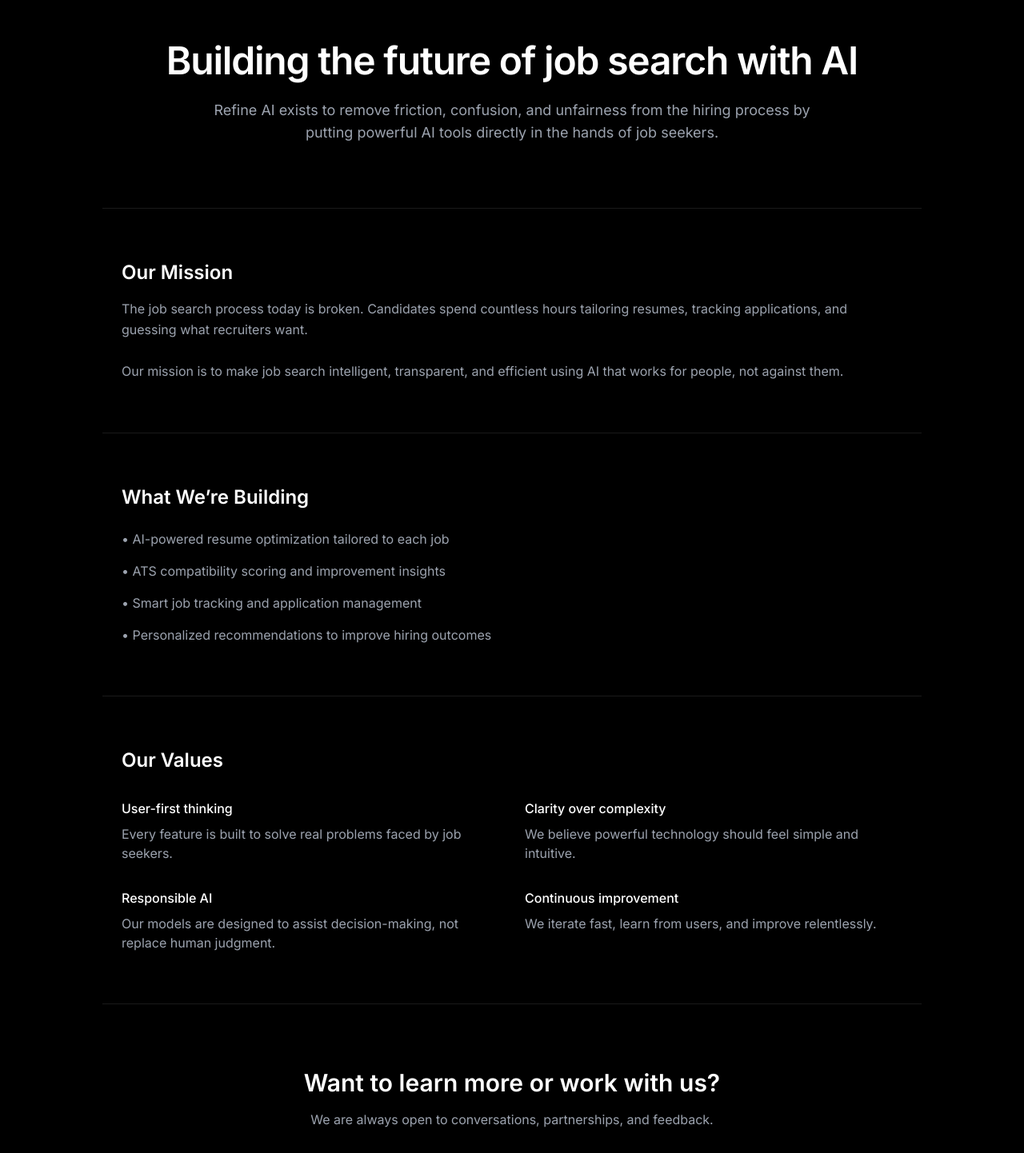
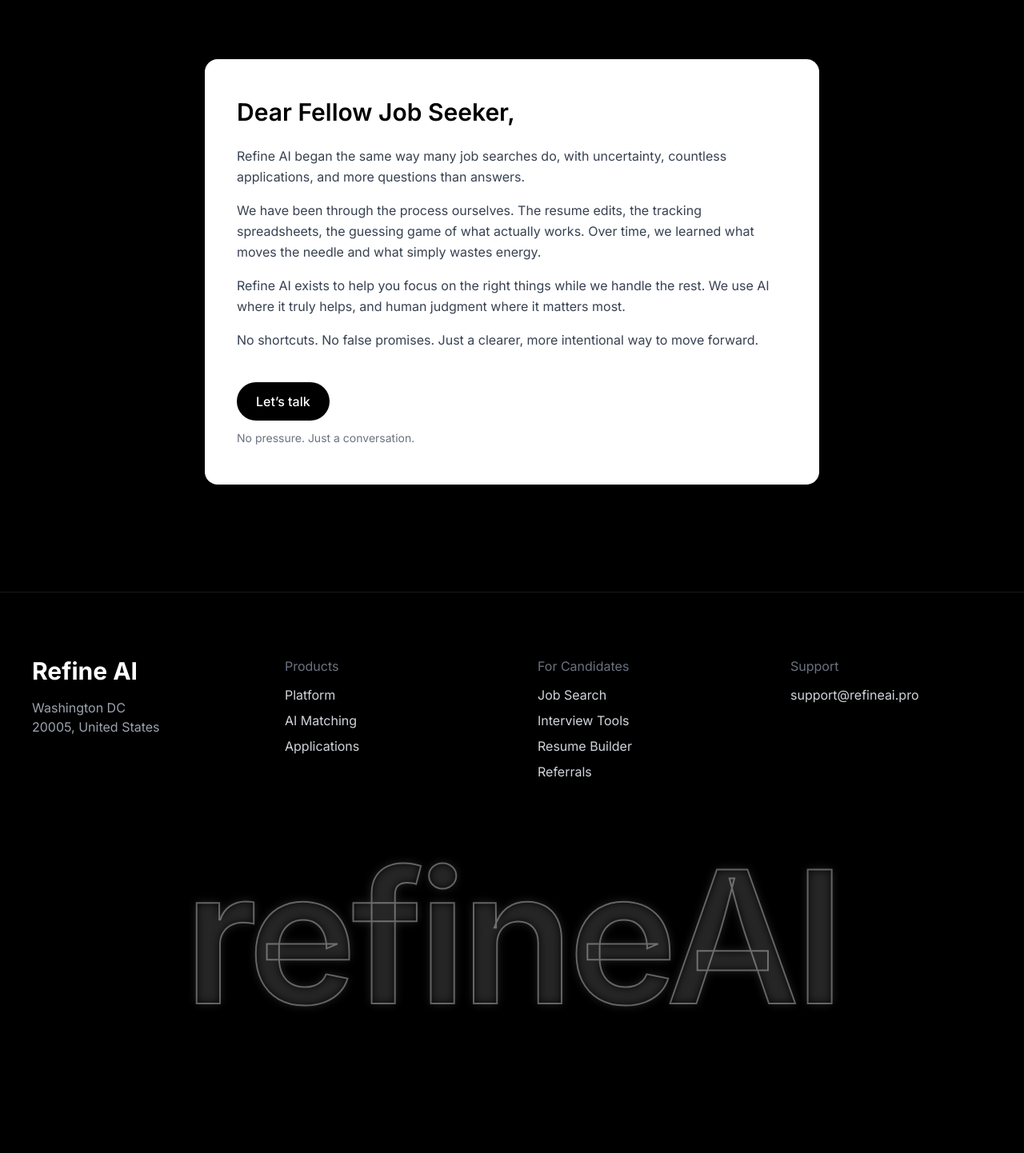
Before and after one commit to refineaipro/RefineAI, a Next.js app: page /about in a window 1280 px wide. Shown: the part 140-1582 px from the top of the page at 80% size. After the commit the page ends 1475 px from the top, so only its background shows below. Built offline with nearby package versions, Linux system fonts and the light colour scheme.

Commit message:
cpany-page

```diff
--- a/app/about/page.tsx
+++ b/app/about/page.tsx
@@ -1,92 +1,53 @@
 export default function CompanyPage() {
   return (
-    <div className="min-h-screen bg-black text-white">
+    <div className="min-h-screen bg-black flex items-center justify-center px-6">
 
-      {/* Hero */}
-      <section className="max-w-5xl mx-auto px-6 pt-28 pb-20 text-center">
-        <h1 className="text-4xl md:text-5xl font-semibold tracking-tight">
-          Building the future of job search with AI
+      {/* Letter Card */}
+      <div className="w-full max-w-3xl bg-white text-black rounded-2xl shadow-xl px-10 py-12">
+
+        {/* Letter Content */}
+        <h1 className="text-3xl font-semibold">
+          Dear Fellow Job Seeker,
         </h1>
-        <p className="mt-6 text-gray-400 text-lg max-w-3xl mx-auto">
-          Refine AI exists to remove friction, confusion, and unfairness from the hiring process by putting powerful AI tools directly in the hands of job seekers.
-        </p>
-      </section>
 
-      {/* Mission */}
-      <section className="max-w-5xl mx-auto px-6 py-16 border-t border-white/10">
-        <h2 className="text-2xl font-semibold">Our Mission</h2>
-        <p className="mt-4 text-gray-400 leading-relaxed">
-          The job search process today is broken. Candidates spend countless hours tailoring resumes, tracking applications, and guessing what recruiters want.
-          <br /><br />
-          Our mission is to make job search intelligent, transparent, and efficient using AI that works for people, not against them.
-        </p>
-      </section>
-
-      {/* What We’re Building */}
-      <section className="max-w-5xl mx-auto px-6 py-16 border-t border-white/10">
-        <h2 className="text-2xl font-semibold">What We’re Building</h2>
-        <ul className="mt-6 space-y-4 text-gray-400">
-          <li>• AI-powered resume optimization tailored to each job</li>
-          <li>• ATS compatibility scoring and improvement insights</li>
-          <li>• Smart job tracking and application management</li>
-          <li>• Personalized recommendations to improve hiring outcomes</li>
-        </ul>
-      </section>
-
-      {/* Values */}
-      <section className="max-w-5xl mx-auto px-6 py-16 border-t border-white/10">
-        <h2 className="text-2xl font-semibold">Our Values</h2>
-
-        <div className="mt-8 grid md:grid-cols-2 gap-8">
-          <div>
-            <h3 className="font-medium">User-first thinking</h3>
-            <p className="mt-2 text-gray-400">
-              Every feature is built to solve real problems faced by job seekers.
-            </p>
-          </div>
-
-          <div>
-            <h3 className="font-medium">Clarity over complexity</h3>
-            <p className="mt-2 text-gray-400">
-              We believe powerful technology should feel simple and intuitive.
-            </p>
-          </div>
-
-          <div>
-            <h3 className="font-medium">Responsible AI</h3>
-            <p className="mt-2 text-gray-400">
-              Our models are designed to assist decision-making, not replace human judgment.
-            </p>
-          </div>
-
-          <div>
-            <h3 className="font-medium">Continuous improvement</h3>
-            <p className="mt-2 text-gray-400">
-              We iterate fast, learn from users, and improve relentlessly.
-            </p>
-          </div>
-        </div>
-      </section>
-
-      {/* Contact CTA */}
-      <section className="max-w-5xl mx-auto px-6 py-20 border-t border-white/10 text-center">
-        <h2 className="text-3xl font-semibold">
-          Want to learn more or work with us?
-        </h2>
-        <p className="mt-4 text-gray-400">
-          We are always open to conversations, partnerships, and feedback.
+        <p className="mt-6 text-gray-700 leading-relaxed">
+          Refine AI began the same way many job searches do, with uncertainty,
+          countless applications, and more questions than answers.
         </p>
 
-        <div className="mt-8">
+        <p className="mt-4 text-gray-700 leading-relaxed">
+          We have been through the process ourselves. The resume edits, the
+          tracking spreadsheets, the guessing game of what actually works.
+          Over time, we learned what moves the needle and what simply wastes
+          energy.
+        </p>
+
+        <p className="mt-4 text-gray-700 leading-relaxed">
+          Refine AI exists to help you focus on the right things while we handle
+          the rest. We use AI where it truly helps, and human judgment where it
+          matters most.
+        </p>
+
+        <p className="mt-4 text-gray-700 leading-relaxed">
+          No shortcuts. No false promises. Just a clearer, more intentional way
+          to move forward.
+        </p>
+
+        {/* CTA */}
+        <div className="mt-10">
           <a
-            href="/contact"
-            className="inline-block px-6 py-3 rounded-full bg-gradient-to-r from-cyan-400 to-blue-500 text-black font-semibold hover:opacity-90 transition"
+            href="https://calendly.com/hi-refineai/30min"
+            className="inline-flex items-center justify-center px-6 py-3 rounded-full bg-black text-white font-medium hover:opacity-90 transition"
           >
-            Contact Us
+            Let’s talk
           </a>
+
+          <p className="mt-3 text-sm text-gray-500">
+            No pressure. Just a conversation.
+          </p>
         </div>
-      </section>
 
+      </div>
     </div>
   );
 }
```
